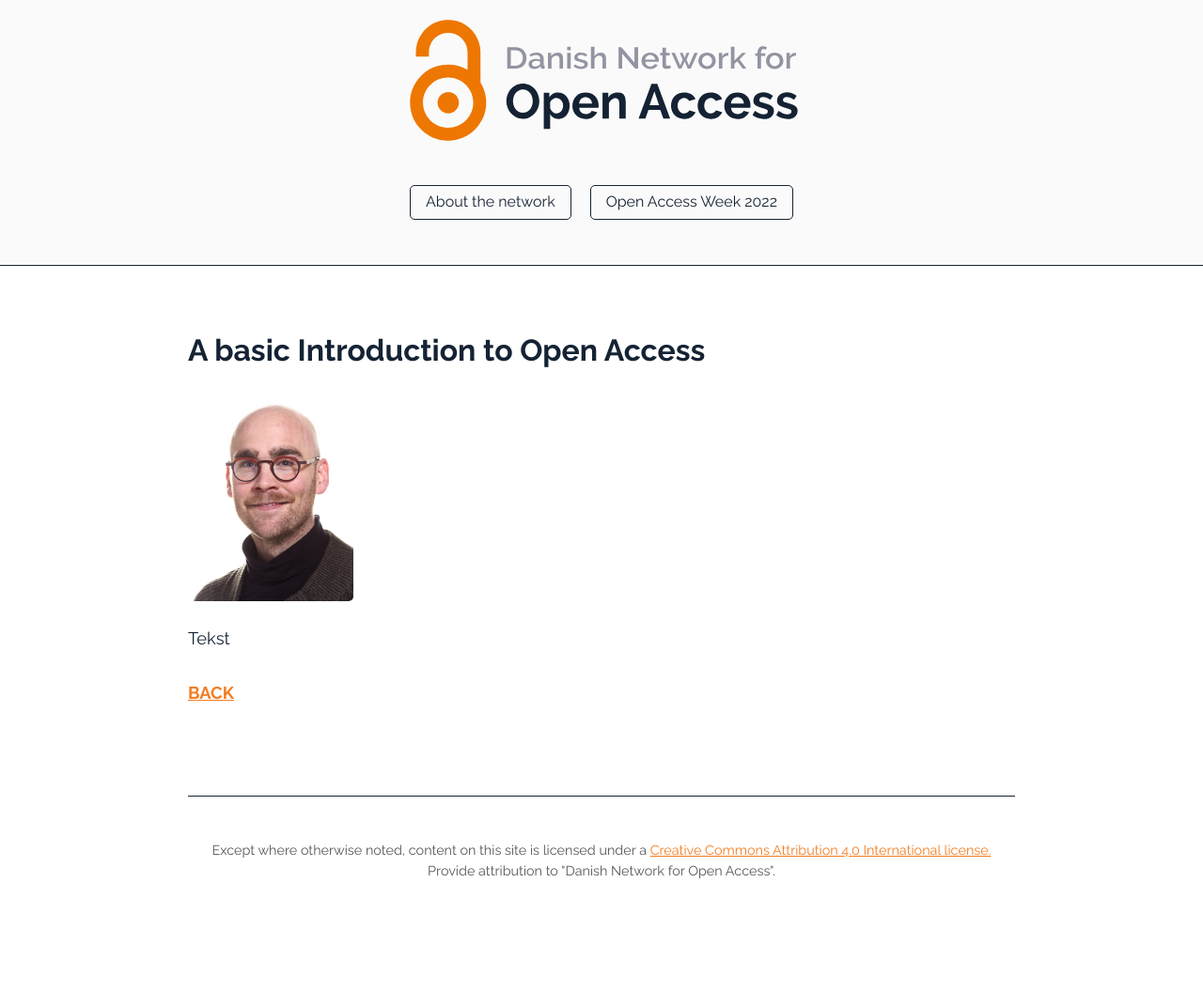
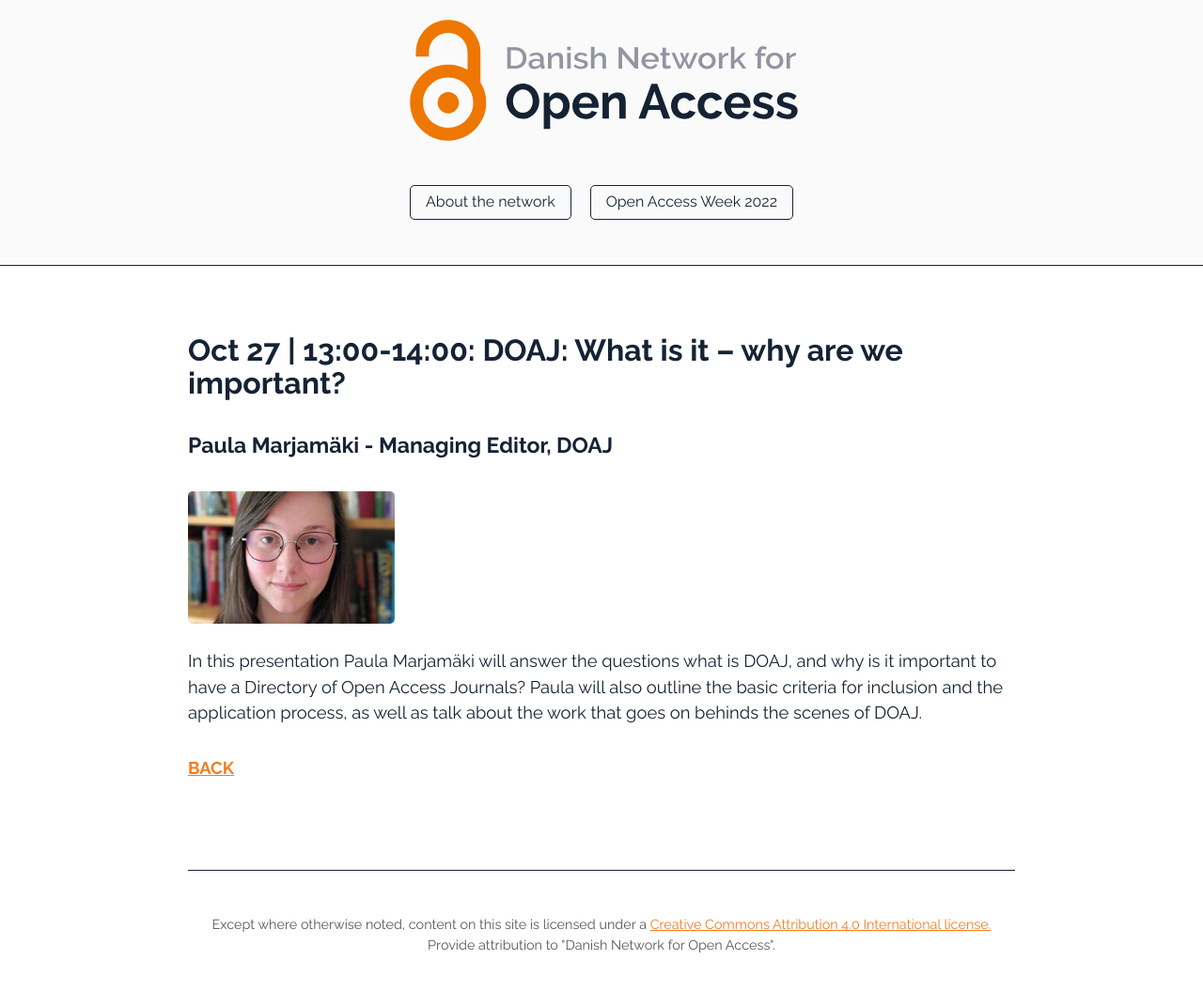
Before and after one commit to openaccess-dk/openaccess-dk.github.io, a Jekyll site: the page built from 02_thursday.md, in a window 1280 px wide. Shown: the whole page at 94% size. Built offline with Jekyll 4.4.1, drawn with Linux system fonts in a browser that asks for light colours; before the commit the page ends 976 px from its top, so only the background shows below that.

Commit message:
Update 02_thursday.md

```diff
--- a/02_thursday.md
+++ b/02_thursday.md
@@ -4,10 +4,12 @@
 layout: default
 ---
 
-### A basic Introduction to Open Access
+### Oct 27 | 13:00-14:00: DOAJ: What is it – why are we important?
 
-<img src="/images/bder kopier.jpg" alt="Benjamin Derksen" style="height: 20%; width:20%;"/>
+#### Paula Marjamäki - Managing Editor, DOAJ
 
-Tekst
+<img src="/images/paula.jpg" alt="Paula Marjamäki" style="height: 25%; width:25%;"/>
+
+In this presentation Paula Marjamäki will answer the questions what is DOAJ, and why is it important to have a Directory of Open Access Journals? Paula will also outline the basic criteria for inclusion and the application process, as well as talk about the work that goes on behinds the scenes of DOAJ.
 
 ##### [BACK](https://openaccess.dk/oaw2022#programme-of-the-danish-open-access-week-2022)
```
